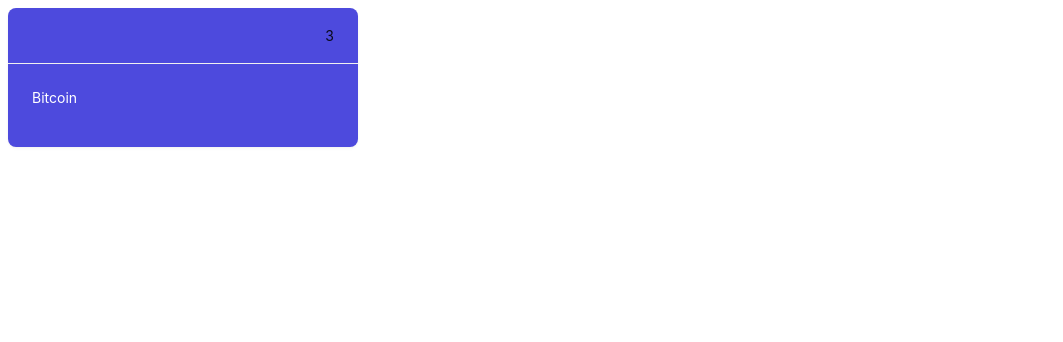
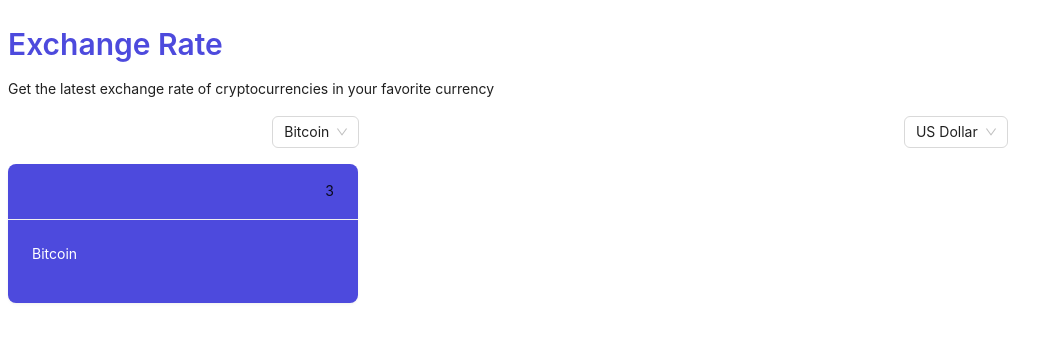
Before and after one commit to aneeshlalwani/crypto-exchange-rate-web, a React (Vite) app: page / in a window 1280 px wide. Shown: the top 342 px of the page, without its empty margins (0-1063 px from the left). Built offline with nearby package versions, Linux system fonts and the light colour scheme.

Commit message:
styled exchanged rate component

```diff
--- a/src/App.jsx
+++ b/src/App.jsx
@@ -1,9 +1,9 @@
-import ExchangeRateUI from "./components/UI/ExchangeRateUI";
+import ExchangeRate from "./components/ExchangeRate";
 
 function App() {
   return (
     <>
-      <ExchangeRateUI />
+      <ExchangeRate />
     </>
   );
 }
--- /dev/null
+++ b/src/components/ExchangeRate.jsx
@@ -0,0 +1,45 @@
+import { Typography, Select } from "antd";
+import { cryptoCurrencies, fiatCurrencies } from "./currencies/currencies";
+import ExchangeRateUI from "./UI/ExchangeRateUI";
+const ExchangeRate = () => {
+  return (
+    <>
+      <section className="exchange-rate">
+        <Typography.Title style={{ color: "#4d4add" }} level={2}>
+          Exchange Rate
+        </Typography.Title>
+        <Typography.Text>
+          Get the latest exchange rate of cryptocurrencies in your favorite
+          currency
+        </Typography.Text>
+        <section
+          className="select-group"
+          style={{
+            display: "flex",
+            marginTop: "1rem",
+            gap: "1rem",
+            justifyContent: "space-around",
+          }}
+        >
+          <Select
+            defaultValue={cryptoCurrencies[0].value}
+            options={cryptoCurrencies}
+          ></Select>
+          <Select
+            defaultValue={fiatCurrencies[0].value}
+            options={fiatCurrencies}
+          ></Select>
+        </section>
+        <section
+          style={{
+            marginTop: "1rem",
+          }}
+        >
+          <ExchangeRateUI />
+        </section>
+      </section>
+    </>
+  );
+};
+
+export default ExchangeRate;
--- a/src/components/currencies/currencies.jsx
+++ b/src/components/currencies/currencies.jsx
@@ -1,4 +1,4 @@
-export const cryptocurrencies = [
+export const cryptoCurrencies = [
   { value: "BTC", label: "Bitcoin" },
   { value: "ETH", label: "Ethereum" },
   { value: "BCH", label: "Bitcoin Cash" },
```
